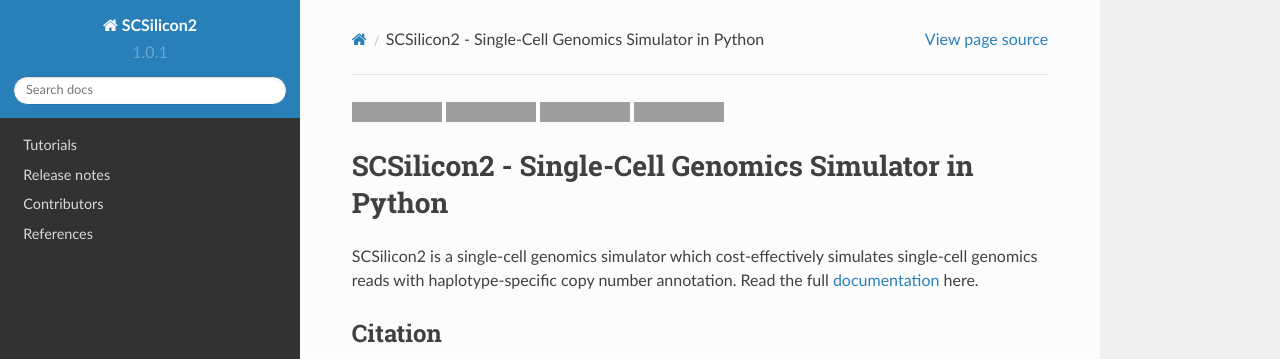
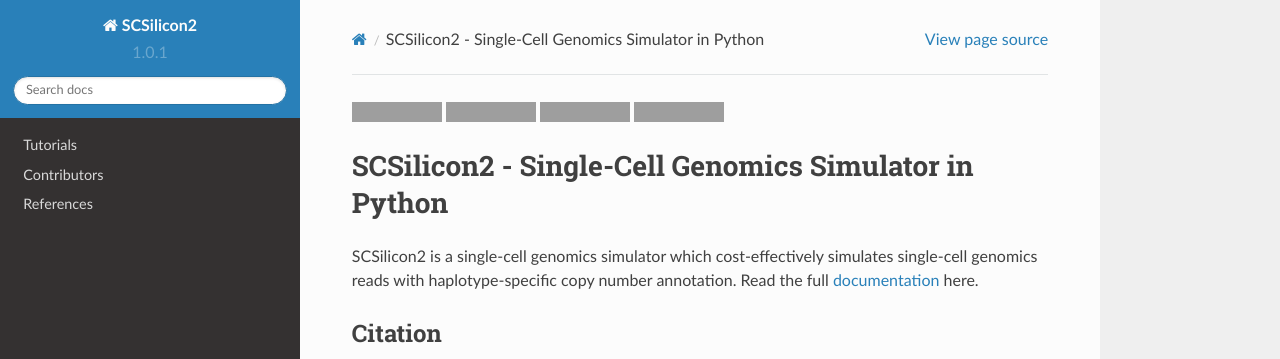
Before and after one commit to xikanfeng2/SCSilicon2, a Sphinx documentation site: the page built from docs/index.md, in a window 1280 px wide. Shown: the top 359 px of the page. Built offline with Sphinx 7.4.7 and the Read the Docs theme 2.0.0, drawn with Linux system fonts in a browser that asks for light colours; grey boxes are pictures that could not be loaded.

Commit message:
update doc

````diff
--- a/docs/index.md
+++ b/docs/index.md
@@ -14,7 +14,6 @@ This project is under active development.
 :maxdepth: 1
 
 tutorials
-release-notes/index
 contributors
 references
 ```
````
